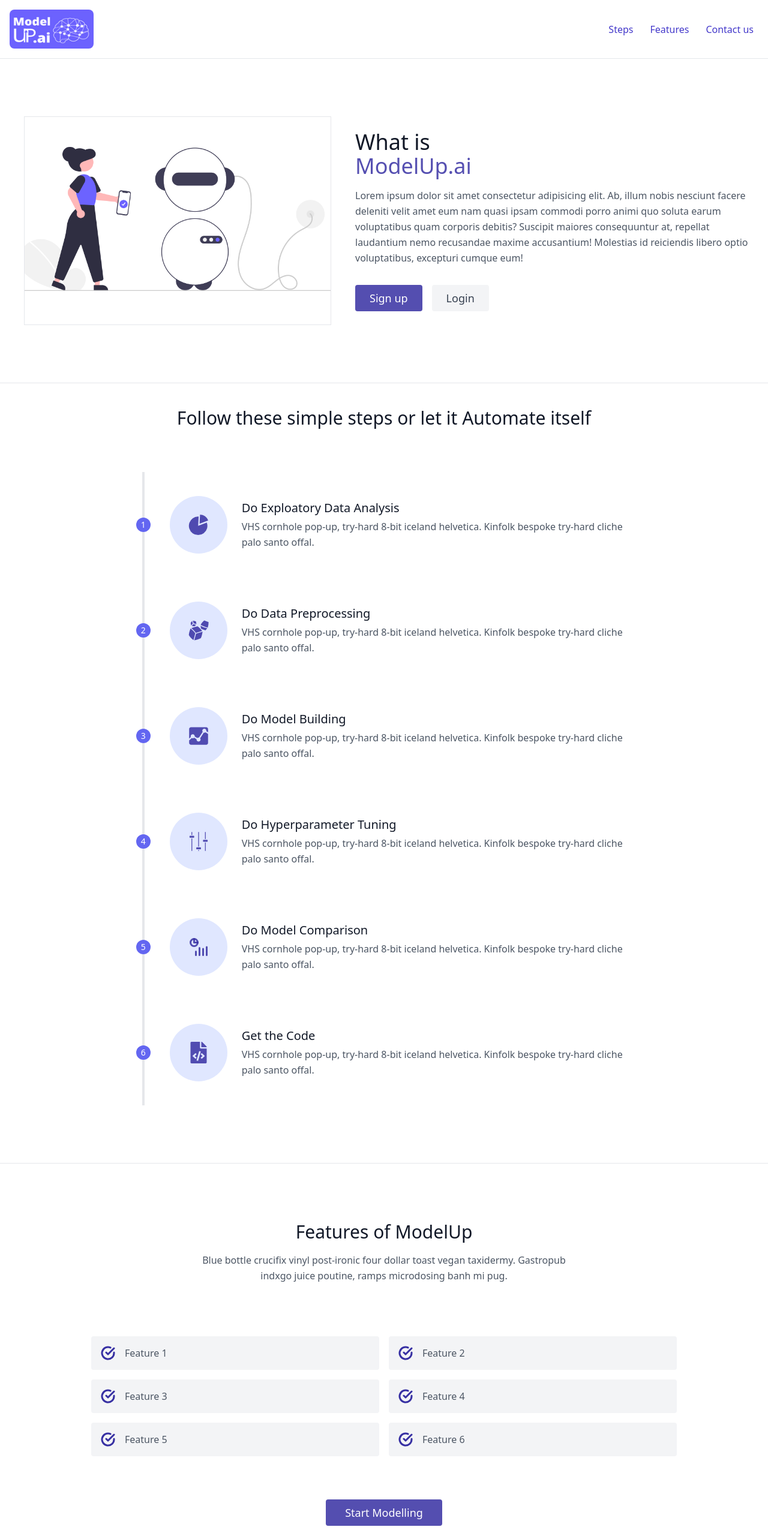
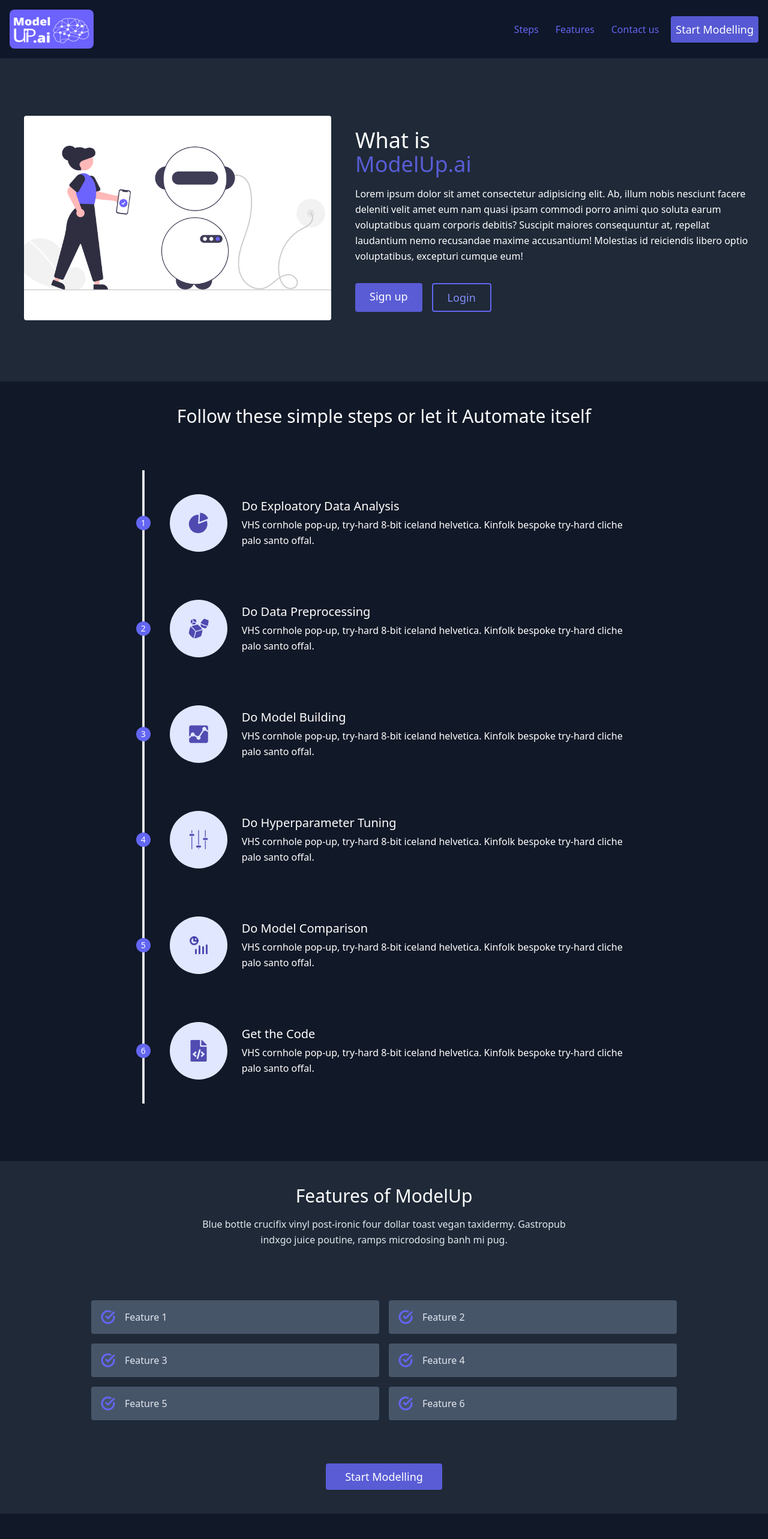
Before and after one commit to coder-jkb/ML-Model-Builder, a Next.js app in the folder modelbuilder-frontend/: page / in a window 1280 px wide. Shown: the top 2566 px of the page at 60% size. Built offline with nearby package versions, Linux system fonts and the light colour scheme.

Commit message:
Created dark theme page

```diff
--- a/modelbuilder-frontend/pages/components/Contact.js
+++ b/modelbuilder-frontend/pages/components/Contact.js
@@ -2,34 +2,34 @@ import React from "react";
 
 const Contact = () => {
     return (
-        <section className="text-gray-600 body-font relative" id='contact'>
+        <section className="bg-gray-800 text-slate-100 body-font relative" id='contact'>
             <div className="container px-5 py-24 mx-auto">
                 <div className="flex flex-col text-center w-full mb-12">
-                    <h1 className="sm:text-3xl text-2xl font-medium title-font mb-4 text-gray-900">Contact Us</h1>
+                    <h1 className="sm:text-3xl text-2xl font-medium title-font mb-4 text-white">Contact Us</h1>
                     <p className="lg:w-2/3 mx-auto leading-relaxed text-base">Whatever cardigan tote bag tumblr hexagon brooklyn asymmetrical gentrify.</p>
                 </div>
                 <div className="lg:w-1/2 md:w-2/3 mx-auto">
                     <div className="flex flex-wrap -m-2">
                         <div className="p-2 w-1/2">
                             <div className="relative">
-                                <label htmlFor="name" className="leading-7 text-sm text-gray-600">Name</label>
-                                <input type="text" id="name" name="name" className="w-full bg-gray-100 bg-opacity-50 rounded border border-gray-300 focus:border-indigo-500 focus:bg-white focus:ring-2 focus:ring-indigo-200 text-base outline-none text-gray-700 py-1 px-3 leading-8 transition-colors duration-200 ease-in-out" />
+                                <label htmlFor="name" className="leading-7 text-sm text-slate-100">Name</label>
+                                <input type="text" id="name" name="name" className="w-full bg-gray-100 bg-opacity-50 rounded border border-gray-300 focus:border-indigo-500 focus:bg-gray-500 focus:ring-2 focus:ring-indigo-200 text-base outline-none text-slate-200 py-1 px-3 leading-8 transition-colors duration-200 ease-in-out" />
                             </div>
                         </div>
                         <div className="p-2 w-1/2">
                             <div className="relative">
-                                <label htmlFor="email" className="leading-7 text-sm text-gray-600">Email</label>
-                                <input type="email" id="email" name="email" className="w-full bg-gray-100 bg-opacity-50 rounded border border-gray-300 focus:border-indigo-500 focus:bg-white focus:ring-2 focus:ring-indigo-200 text-base outline-none text-gray-700 py-1 px-3 leading-8 transition-colors duration-200 ease-in-out" />
+                                <label htmlFor="email" className="leading-7 text-sm text-slate-100">Email</label>
+                                <input type="email" id="email" name="email" className="w-full bg-gray-100 bg-opacity-50 rounded border border-gray-300 focus:border-indigo-500 focus:bg-gray-500 focus:ring-2 focus:ring-indigo-200 text-base outline-none text-slate-200 py-1 px-3 leading-8 transition-colors duration-200 ease-in-out" />
                             </div>
                         </div>
                         <div className="p-2 w-full">
                             <div className="relative">
-                                <label htmlFor="message" className="leading-7 text-sm text-gray-600">Message</label>
-                                <textarea id="message" name="message" className="w-full bg-gray-100 bg-opacity-50 rounded border border-gray-300 focus:border-indigo-500 focus:bg-white focus:ring-2 focus:ring-indigo-200 h-32 text-base outline-none text-gray-700 py-1 px-3 resize-none leading-6 transition-colors duration-200 ease-in-out"></textarea>
+                                <label htmlFor="message" className="leading-7 text-sm text-slate-100">Message</label>
+                                <textarea id="message" name="message" className="w-full bg-gray-100 bg-opacity-50 rounded border border-gray-300 focus:border-indigo-500 focus:bg-gray-500 focus:ring-2 focus:ring-indigo-200 h-32 text-base outline-none text-slate-200 py-1 px-3 resize-none leading-6 transition-colors duration-200 ease-in-out"></textarea>
                             </div>
                         </div>
                         <div className="p-2 w-full">
-                            <button className="flex mx-auto text-white bg-indigo-800/[0.85] border-0 py-2 px-8 focus:outline-none hover:bg-indigo-800/[0.95] rounded text-lg">Submit</button>
+                            <button className="flex mx-auto text-white bg-indigo-500/[0.85] border-0 py-2 px-8 focus:outline-none hover:bg-indigo-500/[0.95] rounded text-lg">Submit</button>
                         </div>
                     </div>
                 </div>
--- a/modelbuilder-frontend/pages/components/Features.js
+++ b/modelbuilder-frontend/pages/components/Features.js
@@ -2,16 +2,17 @@ import React from "react";
 
 const Content = () => {
     return (
-        <section id='features' className="text-gray-600 body-font">
-            <div className="container px-5 py-24 mx-auto">
+        // changed indigo-800 to indigo-500
+        <section id='features' className="bg-gray-800 text-slate-200 body-font">
+            <div className="container px-5 py-10 mx-auto">
                 <div className="text-center mb-20">
-                    <h1 className="sm:text-3xl text-2xl font-medium text-center title-font text-gray-900 mb-4">Features of ModelUp</h1>
+                    <h1 className="sm:text-3xl text-2xl font-medium text-center title-font text-white mb-4">Features of ModelUp</h1>
                     <p className="text-base leading-relaxed xl:w-2/4 lg:w-3/4 mx-auto">Blue bottle crucifix vinyl post-ironic four dollar toast vegan taxidermy. Gastropub indxgo juice poutine, ramps microdosing banh mi pug.</p>
                 </div>
                 <div className="flex flex-wrap lg:w-4/5 sm:mx-auto sm:mb-2 -mx-2">
                     <div className="p-2 sm:w-1/2 w-full">
-                        <div className="bg-gray-100 rounded flex p-4 h-full items-center">
-                            <svg fill="none" stroke="currentColor" strokeLinecap="round" strokeLinejoin="round" strokeWidth="3" className="text-indigo-800 w-6 h-6 flex-shrink-0 mr-4" viewBox="0 0 24 24">
+                        <div className="bg-slate-600 rounded flex p-4 h-full items-center">
+                            <svg fill="none" stroke="currentColor" strokeLinecap="round" strokeLinejoin="round" strokeWidth="3" className="text-indigo-500 w-6 h-6 flex-shrink-0 mr-4" viewBox="0 0 24 24">
                                 <path d="M22 11.08V12a10 10 0 11-5.93-9.14"></path>
                                 <path d="M22 4L12 14.01l-3-3"></path>
                             </svg>
@@ -19,8 +20,8 @@ const Content = () => {
                         </div>
                     </div>
                     <div className="p-2 sm:w-1/2 w-full">
-                        <div className="bg-gray-100 rounded flex p-4 h-full items-center">
-                            <svg fill="none" stroke="currentColor" strokeLinecap="round" strokeLinejoin="round" strokeWidth="3" className="text-indigo-800 w-6 h-6 flex-shrink-0 mr-4" viewBox="0 0 24 24">
+                        <div className="bg-slate-600 rounded flex p-4 h-full items-center">
+                            <svg fill="none" stroke="currentColor" strokeLinecap="round" strokeLinejoin="round" strokeWidth="3" className="text-indigo-500 w-6 h-6 flex-shrink-0 mr-4" viewBox="0 0 24 24">
                                 <path d="M22 11.08V12a10 10 0 11-5.93-9.14"></path>
                                 <path d="M22 4L12 14.01l-3-3"></path>
                             </svg>
@@ -28,8 +29,8 @@ const Content = () => {
                         </div>
                     </div>
                     <div className="p-2 sm:w-1/2 w-full">
-                        <div className="bg-gray-100 rounded flex p-4 h-full items-center">
-                            <svg fill="none" stroke="currentColor" strokeLinecap="round" strokeLinejoin="round" strokeWidth="3" className="text-indigo-800 w-6 h-6 flex-shrink-0 mr-4" viewBox="0 0 24 24">
+                        <div className="bg-slate-600 rounded flex p-4 h-full items-center">
+                            <svg fill="none" stroke="currentColor" strokeLinecap="round" strokeLinejoin="round" strokeWidth="3" className="text-indigo-500 w-6 h-6 flex-shrink-0 mr-4" viewBox="0 0 24 24">
                                 <path d="M22 11.08V12a10 10 0 11-5.93-9.14"></path>
                                 <path d="M22 4L12 14.01l-3-3"></path>
                             </svg>
@@ -37,8 +38,8 @@ const Content = () => {
                         </div>
                     </div>
                     <div className="p-2 sm:w-1/2 w-full">
-                        <div className="bg-gray-100 rounded flex p-4 h-full items-center">
-                            <svg fill="none" stroke="currentColor" strokeLinecap="round" strokeLinejoin="round" strokeWidth="3" className="text-indigo-800 w-6 h-6 flex-shrink-0 mr-4" viewBox="0 0 24 24">
+                        <div className="bg-slate-600 rounded flex p-4 h-full items-center">
+                            <svg fill="none" stroke="currentColor" strokeLinecap="round" strokeLinejoin="round" strokeWidth="3" className="text-indigo-500 w-6 h-6 flex-shrink-0 mr-4" viewBox="0 0 24 24">
                                 <path d="M22 11.08V12a10 10 0 11-5.93-9.14"></path>
                                 <path d="M22 4L12 14.01l-3-3"></path>
                             </svg>
@@ -46,8 +47,8 @@ const Content = () => {
                         </div>
                     </div>
                     <div className="p-2 sm:w-1/2 w-full">
-                        <div className="bg-gray-100 rounded flex p-4 h-full items-center">
-                            <svg fill="none" stroke="currentColor" strokeLinecap="round" strokeLinejoin="round" strokeWidth="3" className="text-indigo-800 w-6 h-6 flex-shrink-0 mr-4" viewBox="0 0 24 24">
+                        <div className="bg-slate-600 rounded flex p-4 h-full items-center">
+                            <svg fill="none" stroke="currentColor" strokeLinecap="round" strokeLinejoin="round" strokeWidth="3" className="text-indigo-500 w-6 h-6 flex-shrink-0 mr-4" viewBox="0 0 24 24">
                                 <path d="M22 11.08V12a10 10 0 11-5.93-9.14"></path>
                                 <path d="M22 4L12 14.01l-3-3"></path>
                             </svg>
@@ -55,8 +56,8 @@ const Content = () => {
                         </div>
                     </div>
                     <div className="p-2 sm:w-1/2 w-full">
-                        <div className="bg-gray-100 rounded flex p-4 h-full items-center">
-                            <svg fill="none" stroke="currentColor" strokeLinecap="round" strokeLinejoin="round" strokeWidth="3" className="text-indigo-800 w-6 h-6 flex-shrink-0 mr-4" viewBox="0 0 24 24">
+                        <div className="bg-slate-600 rounded flex p-4 h-full items-center">
+                            <svg fill="none" stroke="currentColor" strokeLinecap="round" strokeLinejoin="round" strokeWidth="3" className="text-indigo-500 w-6 h-6 flex-shrink-0 mr-4" viewBox="0 0 24 24">
                                 <path d="M22 11.08V12a10 10 0 11-5.93-9.14"></path>
                                 <path d="M22 4L12 14.01l-3-3"></path>
                             </svg>
@@ -64,7 +65,7 @@ const Content = () => {
                         </div>
                     </div>
                 </div>
-                <button className="flex mx-auto mt-16 text-white bg-indigo-800/[0.85] border-0 py-2 px-8 focus:outline-none hover:bg-indigo-800/[0.95] rounded text-lg">Start Modelling</button>
+                <button className="flex mx-auto mt-16 text-white bg-indigo-500/[0.85] border-0 py-2 px-8 focus:outline-none hover:bg-indigo-500/[0.95] rounded text-lg">Start Modelling</button>
             </div>
         </section>
     );
--- a/modelbuilder-frontend/pages/components/Header.js
+++ b/modelbuilder-frontend/pages/components/Header.js
@@ -2,13 +2,15 @@ import Image from "next/image";
 import React from "react";
 const Header = () => {
   return (
-    <header className="text-gray-600 body-font">
+    <header className="text-white bg-slate-900 body-font">
       <div className="container mx-auto flex flex-wrap p-4 flex-col md:flex-row items-center">
         <Image src="/ModelUp_logo.png" className="rounded-lg" alt="logo" width={140} height={65} />
         <nav className="md:ml-auto flex flex-wrap items-center text-base justify-center space-x-3">
-          <a href='#steps' className="py-1 px-2 cursor-pointer text-indigo-700 hover:border-b-2 hover:border-indigo-700">Steps</a>
-          <a href='#features' className="py-1 px-2 cursor-pointer text-indigo-700 hover:border-b-2 hover:border-indigo-700">Features</a>
-          <a href='#contact' className="py-1 px-2 cursor-pointer text-indigo-700 hover:border-b-2 hover:border-indigo-700">Contact us</a>
+          {/* Changed from indig0-700 to indigo-500 */}
+          <a href='#steps' className="py-1 px-2 cursor-pointer text-indigo-500 hover:border-b-2 hover:border-indigo-500">Steps</a>
+          <a href='#features' className="py-1 px-2 cursor-pointer text-indigo-500 hover:border-b-2 hover:border-indigo-500">Features</a>
+          <a href='#contact' className="py-1 px-2 cursor-pointer text-indigo-500 hover:border-b-2 hover:border-indigo-500">Contact us</a>
+          <button className="flex mx-auto text-white bg-indigo-500/[0.85] border-0 py-2 px-2 focus:outline-none hover:bg-indigo-500/[0.95] rounded text-lg">Start Modelling</button>
         </nav>
       </div>
     </header>
--- a/modelbuilder-frontend/pages/components/Hero.js
+++ b/modelbuilder-frontend/pages/components/Hero.js
@@ -3,24 +3,29 @@ import React from "react";
 
 const Hero = () => {
     return (
-        <section id='#' className="text-gray-600 body-font">
+        <section id='#' className="text-white bg-gray-800 body-font">
             <div className="container mx-auto flex px-5 py-24 md:flex-row flex-col items-center">
-                <div className="lg:max-w-lg lg:w-full md:w-1/2 w-5/6 border mb-10 md:mb-0 ml-5">
+                {/* Removed border of image */}
+                <div className="lg:max-w-lg lg:w-full md:w-1/2 w-5/6 mb-10 md:mb-0 ml-5">
                     <Image className="object-cover object-center rounded" alt="hero" src="/aiHero.png" width={900} height={600} />
                 </div>
                 <div className="lg:flex-grow md:w-1/2 lg:pl-10 md:pl-16 flex flex-col md:items-start md:text-left items-center text-center">
-                    <h1 className="title-font sm:text-4xl text-3xl mb-4 font-medium text-gray-900">
+                    <h1 className="title-font sm:text-4xl text-3xl mb-4 font-medium text-white">
                         What is
                         <br className="hidden lg:inline-block" />
-                        <span className="text-indigo-800/[0.85]"> ModelUp.ai</span>
+                        {/* indigo-500 changed to 500 */}
+                        <span className="text-indigo-500/[0.85]"> ModelUp.ai</span>
                     </h1>
                     <p className="mb-8 leading-relaxed">
                         Lorem ipsum dolor sit amet consectetur adipisicing elit. Ab, illum nobis nesciunt facere deleniti velit amet eum nam quasi ipsam commodi
                         porro animi quo soluta earum voluptatibus quam corporis debitis? Suscipit maiores consequuntur at, repellat laudantium nemo recusandae
                         maxime accusantium! Molestias id reiciendis libero optio voluptatibus, excepturi cumque eum!</p>
                     <div className="flex justify-center">
-                        <button className="inline-flex text-white bg-indigo-800/[0.85] border-0 py-2 px-6 focus:outline-none hover:bg-indigo-800/[0.95] rounded text-lg">Sign up</button>
-                        <button className="ml-4 inline-flex text-gray-700 bg-gray-100 border-0 py-2 px-6 focus:outline-none hover:bg-gray-200 rounded text-lg">Login</button>
+                        <button className="inline-flex text-white bg-indigo-500/[0.85] border-0 py-2 px-6 focus:outline-none hover:bg-indigo-500/[0.95] rounded text-lg">Sign up</button>
+
+                        {/* Changed login button (old login is commented) */}
+                        <button className="ml-4 inline-flex text-indigo-400 border-2 border-indigo-500 py-2 px-6 focus:outline-none hover:bg-indigo-500/[0.95] hover:text-white rounded text-lg">Login</button>
+                        {/* <button className="ml-4 inline-flex text-gray-700 bg-gray-100 border-0 py-2 px-6 focus:outline-none hover:bg-gray-200 rounded text-lg">Login</button> */}
                     </div>
                 </div>
             </div>
--- a/modelbuilder-frontend/pages/components/Step.js
+++ b/modelbuilder-frontend/pages/components/Step.js
@@ -7,9 +7,9 @@ import React from "react";
 
 const Step = () => {
     return (
-        <section id='steps' className="text-gray-600 body-font">
-            <div className="text-center mt-10 -mb-10">
-                <h1 className="sm:text-3xl text-2xl font-medium text-center title-font text-gray-900 mb-4">Follow these simple steps or let it Automate itself</h1>
+        <section id='steps' className="text-white bg-gray-900 body-font">
+            <div className="text-center pt-10 -mb-10">
+                <h1 className="sm:text-3xl text-2xl font-medium text-center title-font text-white mb-4">Follow these simple steps or let it Automate itself</h1>
             </div>
             <div className="container px-5 py-24 mx-auto flex flex-wrap">
                 <div className="flex relative pt-10 pb-20 sm:items-center md:w-2/3 mx-auto">
@@ -22,7 +22,7 @@ const Step = () => {
                             <GiPieChart className="text-4xl text-indigo-800/[0.85]" />
                         </div>
                         <div className="flex-grow sm:pl-6 mt-6 sm:mt-0">
-                            <h2 className="font-medium title-font text-gray-900 mb-1 text-xl">Do Exploatory Data Analysis</h2>
+                            <h2 className="font-medium title-font text-white mb-1 text-xl">Do Exploatory Data Analysis</h2>
                             <p className="leading-relaxed">VHS cornhole pop-up, try-hard 8-bit iceland helvetica. Kinfolk bespoke try-hard cliche palo santo offal.</p>
                         </div>
                     </div>
@@ -38,7 +38,7 @@ const Step = () => {
                             <GiCubes className="text-4xl text-indigo-800/[0.85]" />
                         </div>
                         <div className="flex-grow sm:pl-6 mt-6 sm:mt-0">
-                            <h2 className="font-medium title-font text-gray-900 mb-1 text-xl">Do Data Preprocessing</h2>
+                            <h2 className="font-medium title-font text-white mb-1 text-xl">Do Data Preprocessing</h2>
                             <p className="leading-relaxed">VHS cornhole pop-up, try-hard 8-bit iceland helvetica. Kinfolk bespoke try-hard cliche palo santo offal.</p>
                         </div>
                     </div>
@@ -53,7 +53,7 @@ const Step = () => {
                             <IoMdAnalytics className="text-4xl text-indigo-800/[0.85]" />
                         </div>
                         <div className="flex-grow sm:pl-6 mt-6 sm:mt-0">
-                            <h2 className="font-medium title-font text-gray-900 mb-1 text-xl">Do Model Building</h2>
+                            <h2 className="font-medium title-font text-white mb-1 text-xl">Do Model Building</h2>
                             <p className="leading-relaxed">VHS cornhole pop-up, try-hard 8-bit iceland helvetica. Kinfolk bespoke try-hard cliche palo santo offal.</p>
                         </div>
                     </div>
@@ -68,7 +68,7 @@ const Step = () => {
                             <GiSettingsKnobs className="text-4xl text-indigo-800/[0.85]" />
                         </div>
                         <div className="flex-grow sm:pl-6 mt-6 sm:mt-0">
-                            <h2 className="font-medium title-font text-gray-900 mb-1 text-xl">Do Hyperparameter Tuning</h2>
+                            <h2 className="font-medium title-font text-white mb-1 text-xl">Do Hyperparameter Tuning</h2>
                             <p className="leading-relaxed">VHS cornhole pop-up, try-hard 8-bit iceland helvetica. Kinfolk bespoke try-hard cliche palo santo offal.</p>
                         </div>
                     </div>
@@ -83,7 +83,7 @@ const Step = () => {
                             <TbChartInfographic className="text-4xl text-indigo-800/[0.85]" />
                         </div>
                         <div className="flex-grow sm:pl-6 mt-6 sm:mt-0">
-                            <h2 className="font-medium title-font text-gray-900 mb-1 text-xl">Do Model Comparison</h2>
+                            <h2 className="font-medium title-font text-white mb-1 text-xl">Do Model Comparison</h2>
                             <p className="leading-relaxed">VHS cornhole pop-up, try-hard 8-bit iceland helvetica. Kinfolk bespoke try-hard cliche palo santo offal.</p>
                         </div>
                     </div>
@@ -98,7 +98,7 @@ const Step = () => {
                             <FaFileCode className="text-4xl text-indigo-800/[0.85]" />
                         </div>
                         <div className="flex-grow sm:pl-6 mt-6 sm:mt-0">
-                            <h2 className="font-medium title-font text-gray-900 mb-1 text-xl">Get the Code</h2>
+                            <h2 className="font-medium title-font text-white mb-1 text-xl">Get the Code</h2>
                             <p className="leading-relaxed">VHS cornhole pop-up, try-hard 8-bit iceland helvetica. Kinfolk bespoke try-hard cliche palo santo offal.</p>
                         </div>
                     </div>
--- a/modelbuilder-frontend/pages/index.js
+++ b/modelbuilder-frontend/pages/index.js
@@ -9,17 +9,11 @@ export default function Index() {
   return (
     <>
       <Header />
-      <hr />
       <Hero />
-      <hr />
       <Step/>
-      <hr />
       <Feature />
-      <hr />
       <Team />
-      <hr />
       <Contact />
-      <hr />
       <Footer />
     </>
   )
```
Also changed, not shown: modelbuilder-frontend/pages/components/Footer.js (+5 -5 lines), modelbuilder-frontend/pages/components/Team.js (+19 -19 lines).
